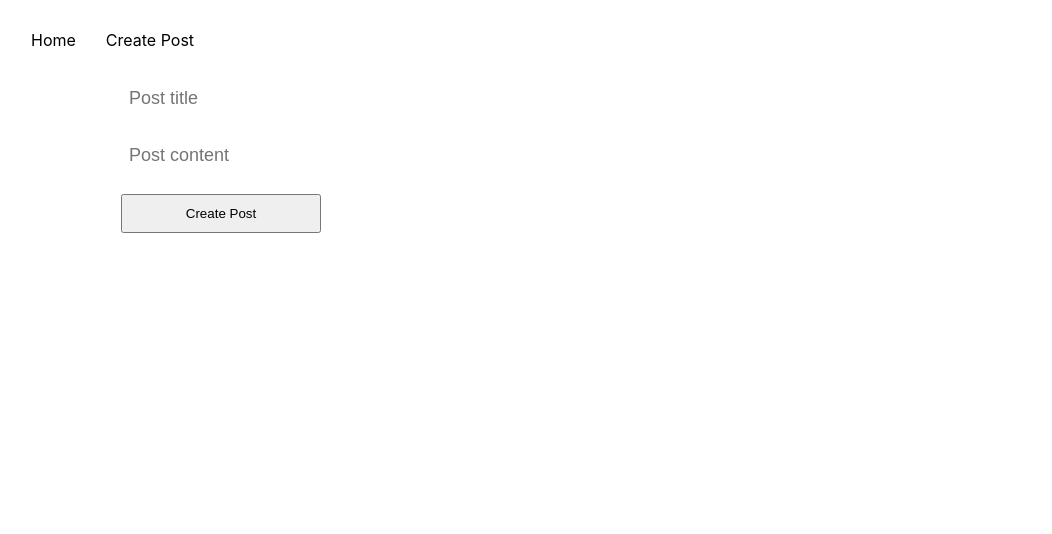
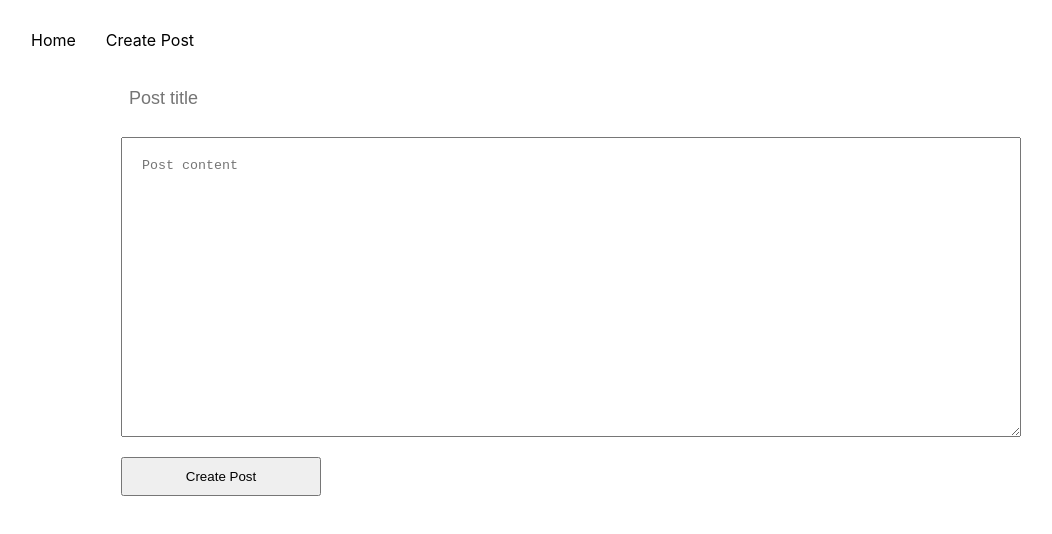
Before and after one commit to dabit3/full-stack-warp-arweave, a Next.js app: page /create-post in a window 1280 px wide. Shown: the top 534 px of the page, without its empty margins (69-1121 px from the left). Built offline with nearby package versions, Linux system fonts and the light colour scheme; what warp-contracts would draw is missing.

Commit message:
updated form input

```diff
--- a/package.json
+++ b/package.json
@@ -14,6 +14,7 @@
     "next": "12.2.5",
     "react": "18.2.0",
     "react-dom": "18.2.0",
+    "react-markdown": "^8.0.3",
     "uuid": "^8.3.2",
     "warp-contracts": "1.2.0-rc.2"
   },
--- a/pages/create-post.js
+++ b/pages/create-post.js
@@ -1,11 +1,13 @@
 import { useState } from 'react'
 import { contract } from '../configureWarpClient'
 import { v4 as uuid } from 'uuid'
+import { useRouter } from 'next/router'
 
 export default function createPostComponent() {
   const [post, updatePost] = useState({
     title: '', content: ''
   })
+  const router = useRouter()
 
   async function createPost() {
     if (!post.title || !post.content) return
@@ -17,6 +19,7 @@ export default function createPostComponent() {
         post
       })
       console.log('result:', result)
+      router.push('/')
     } catch (err) {
       console.log('error:', err)
     }
@@ -29,11 +32,11 @@ export default function createPostComponent() {
         onChange={e => updatePost({ ...post, title: e.target.value})}
         style={inputStyle}
       />
-      <input
+      <textarea
         value={post.content}
         placeholder="Post content"
         onChange={e => updatePost({ ...post, content: e.target.value})}
-        style={inputStyle}
+        style={textAreaStyle}
       />
       <button style={buttonStyle} onClick={createPost}>Create Post</button>
     </div>
@@ -61,3 +64,10 @@ const buttonStyle = {
   width: '200px',
   padding: '10px 0px'
 }
+
+const textAreaStyle = {
+  width: '100%',
+  height: '300px',
+  marginBottom: '20px',
+  padding: '20px'
+}
```
Also changed, not shown: pages/index.js (+4 -3 lines), 2 other files (tests, documents, lock files or other folders).
